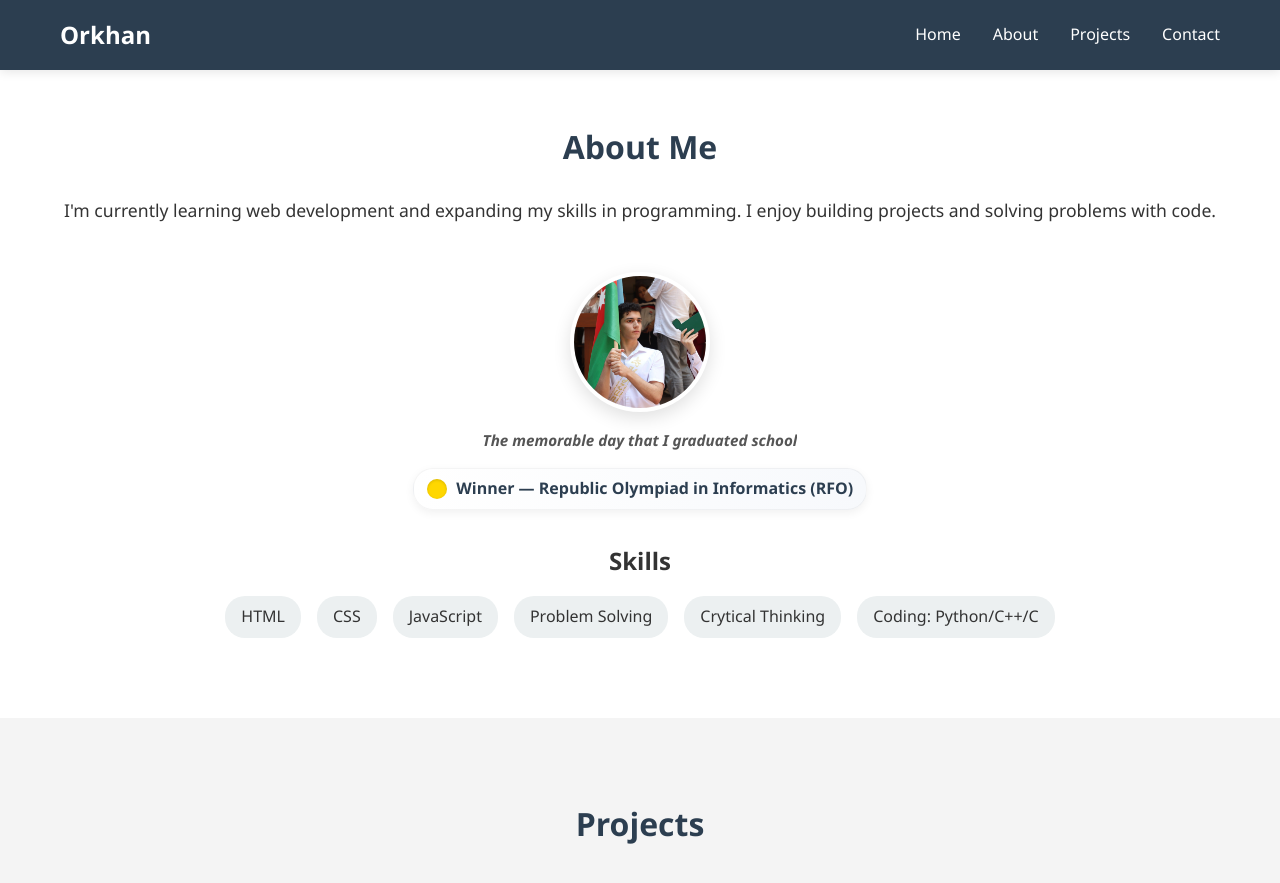
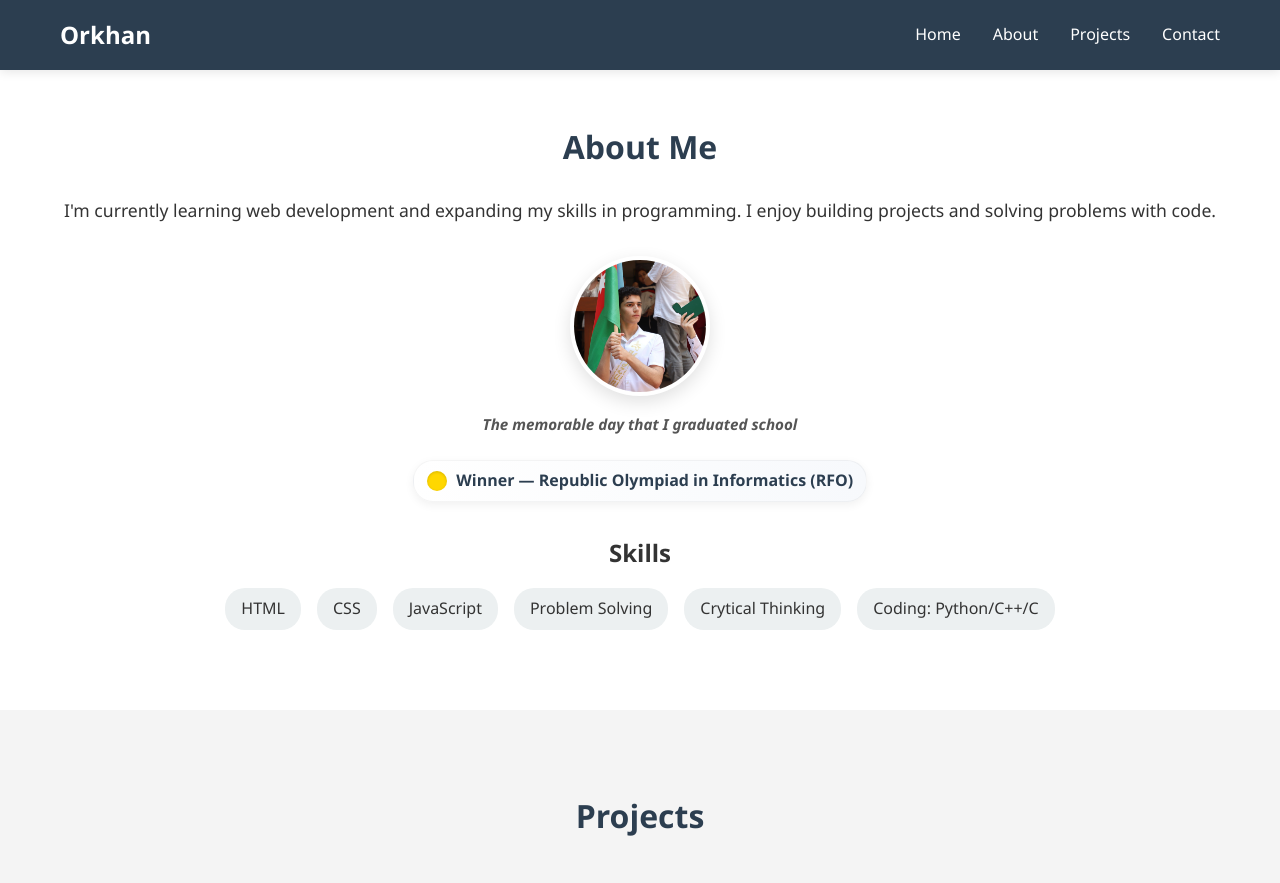
Before and after one commit to orkhan8/personal-website, a Jekyll site: the page built from index.html, in a window 1280 px wide and 900 px high, scrolled down 436 px. Shown: the top 883 px of the window. Built offline with Jekyll 4.4.1, drawn with Linux system fonts in a browser that asks for light colours.

Commit message:
Place About paragraph directly under heading; move profile photo + caption below paragraph

```diff
--- a/index.html
+++ b/index.html
@@ -29,16 +29,14 @@
         <section id="about" class="about">
             <div class="container">
                 <h2>About Me</h2>
-                <div class="profile-wrapper">
                     <p>
                         I'm currently learning web development and expanding my skills in programming.
                         I enjoy building projects and solving problems with code.
                     </p>
-                    <div class="profile-photo-wrap">
+                    <div class="profile-photo-wrap" style="margin: 1rem 0 1.5rem 0;">
                         <img src="{{ site.baseurl }}/media/profile.jpg" alt="Orkhan Shahmuradli" class="profile-photo">
                         <div class="photo-caption">The memorable day that I graduated school</div>
                     </div>
-                </div>
                 <div class="awards" aria-label="Awards">
                     <div class="award" title="Winner - Republic Olympiad in Informatics">
                         <span class="medal" aria-hidden="true"></span>
```
